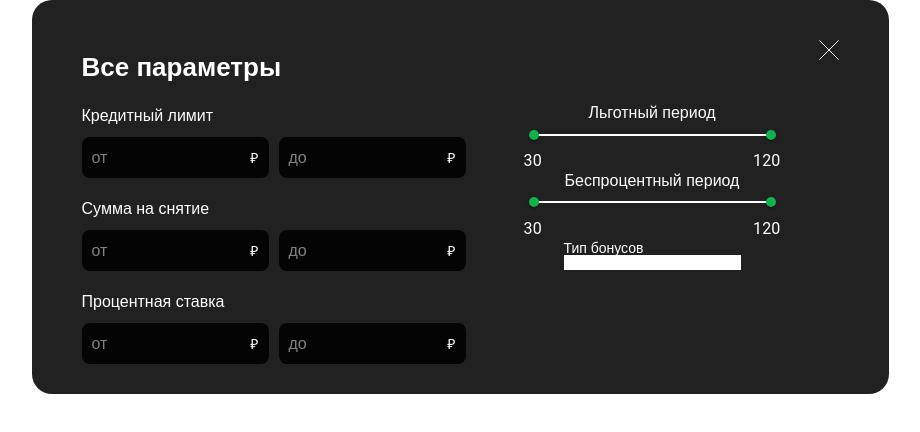
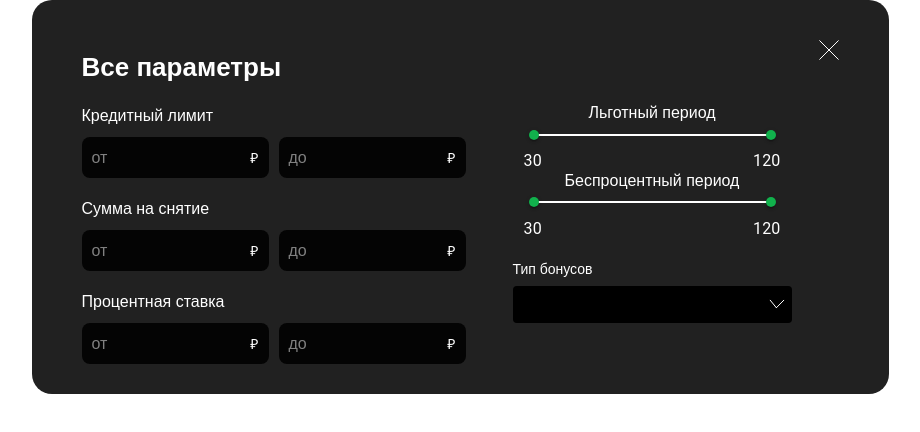
Before and after one commit to max7891112/Money-out-of-thin-air, a React (Vite) app: page / in a window 1280 px wide. Shown: the top 432 px of the page, without its empty margins (180-1100 px from the left). Built offline with nearby package versions, Linux system fonts and the light colour scheme.

Commit message:
ver 0.8 PupUp and Keep Ass is ready

```diff
--- a/src/pages/choosePage/components/PopUp/PopUp.tsx
+++ b/src/pages/choosePage/components/PopUp/PopUp.tsx
@@ -1,9 +1,24 @@
-import { Box, FormControl, InputLabel, MenuItem, Select } from "@mui/material";
+import {
+  Box,
+  FormControl,
+  InputLabel,
+  MenuItem,
+  Select,
+  SelectChangeEvent,
+} from "@mui/material";
 import style from "./popUp.module.scss";
 import { InputValue } from "./UI/InputValue/InputValue";
 import { SliderRange } from "./UI/SliderRange/SliderRange";
+import { useState } from "react";
+import { CustomSvgIcon } from "./UI/checkArrow/CheckArrow";
 
 export const PopUp = () => {
+  const [age, setAge] = useState("");
+
+  const handleChange = (event: SelectChangeEvent) => {
+    setAge(event.target.value as string);
+  };
+
   return (
     <div className={style.container}>
       <div className="_content-frame">
@@ -63,8 +78,44 @@ export const PopUp = () => {
                   <SliderRange name="Беспроцентный период" />
                   <div className={style.typeBonusBlock}>
                     <p className={style.nameBonus}>Тип бонусов</p>
+                    <Box
+                      sx={{
+                        ".MuiInputLabel-root.Mui-focused": { display: "none" },
+                        ".MuiInputLabel-root": { display: "none" },
+                        ".MuiSelect-root.Mui-focused": { borderColor: "#fff" },
+                      }}
+                    >
+                      <FormControl
+                        fullWidth
+                        sx={{ width: "279px", height: "41px" }}
+                      >
+                        <InputLabel
+                          id="demo-simple-select-label"
+                          sx={{
+                            ".MuiInputLabel-root.Mui-focused": {
+                              color: "#fff",
+                            },
+                          }}
+                        >
+                          Age
+                        </InputLabel>
 
-                    <input className={style.valueBonus} type="text" />
+                        <Select
+                          sx={{ bgcolor: "#000", color: "#808080" }}
+                          labelId="demo-simple-select-label"
+                          id="demo-simple-select"
+                          value={age}
+                          label=""
+                          onChange={handleChange}
+                          IconComponent={CustomSvgIcon}
+                          size="small"
+                        >
+                          <MenuItem value={10}>Мили</MenuItem>
+                          <MenuItem value={20}>Внутренняя валюта</MenuItem>
+                          <MenuItem value={30}>Рубли</MenuItem>
+                        </Select>
+                      </FormControl>
+                    </Box>
                   </div>
                 </div>
               </div>
--- /dev/null
+++ b/src/pages/choosePage/components/PopUp/UI/checkArrow/CheckArrow.module.scss
@@ -0,0 +1,4 @@
+// .svgBox{
+//     width: 16px;
+//     height: 10px;
+// }
--- /dev/null
+++ b/src/pages/choosePage/components/PopUp/UI/checkArrow/CheckArrow.tsx
@@ -0,0 +1,22 @@
+import { SvgIcon } from "@mui/material";
+
+export function CustomSvgIcon(props) {
+  return (
+    <SvgIcon {...props} viewBox="" sx={{width: '16px', height: '10px',
+      '&': {top: 'initial'}
+    }}>
+      <path
+        d="M14.7694 1.25L7.38477 8.75"
+        stroke="white"
+        stroke-linecap="round"
+        stroke-linejoin="round"
+      />
+      <path
+        d="M1.23047 1.25L7.38431 8.75"
+        stroke="white"
+        stroke-linecap="round"
+        stroke-linejoin="round"
+      />
+    </SvgIcon>
+  );
+}
--- a/src/pages/choosePage/components/PopUp/popUp.module.scss
+++ b/src/pages/choosePage/components/PopUp/popUp.module.scss
@@ -98,8 +98,10 @@
     appearance: none;
 }
 .typeBonusBlock {
+  padding-top: 21px;
 }
 .nameBonus {
+  padding-bottom: 10px;
 }
 .valueBonus {
 }
```
Also changed, not shown: src/pages/choosePage/components/PopUp/delete-1--remove-add-button-buttons-delete-cross-x-mathematics-multiply-math.svg (deleted).
